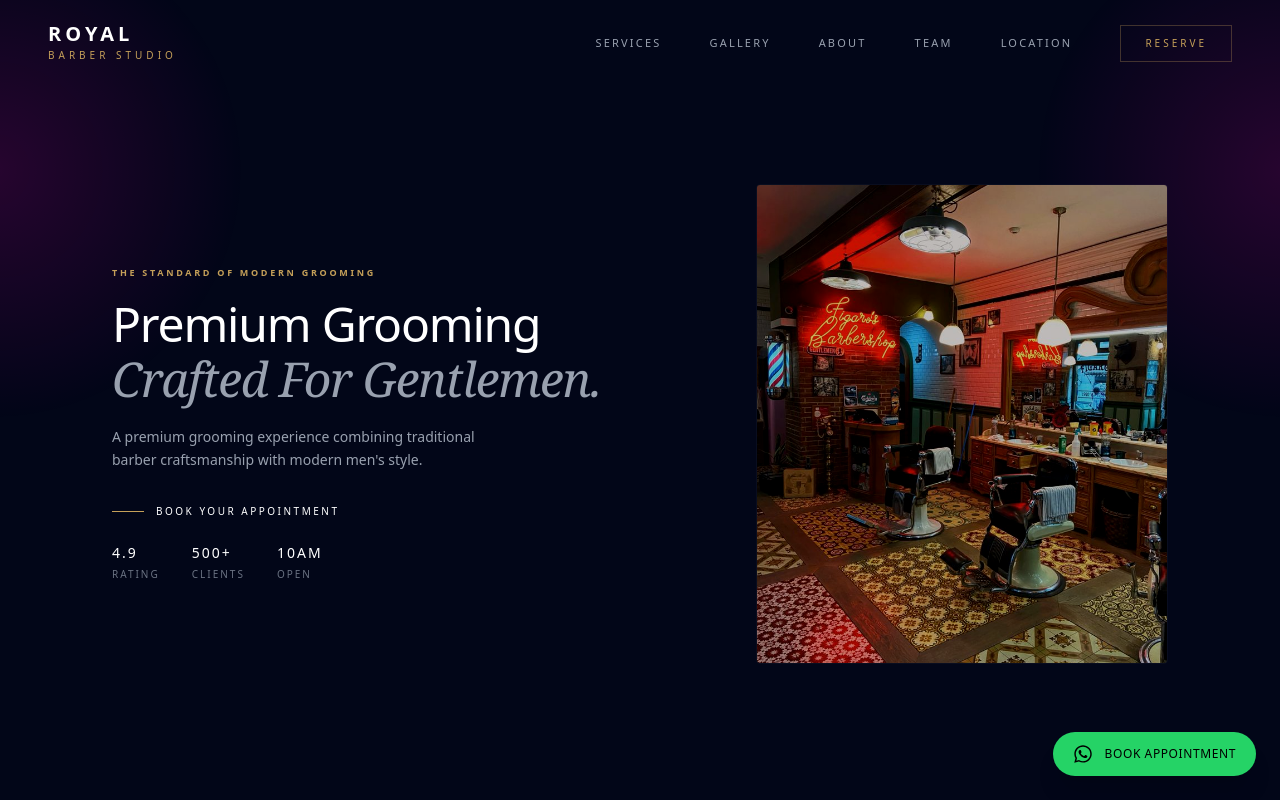
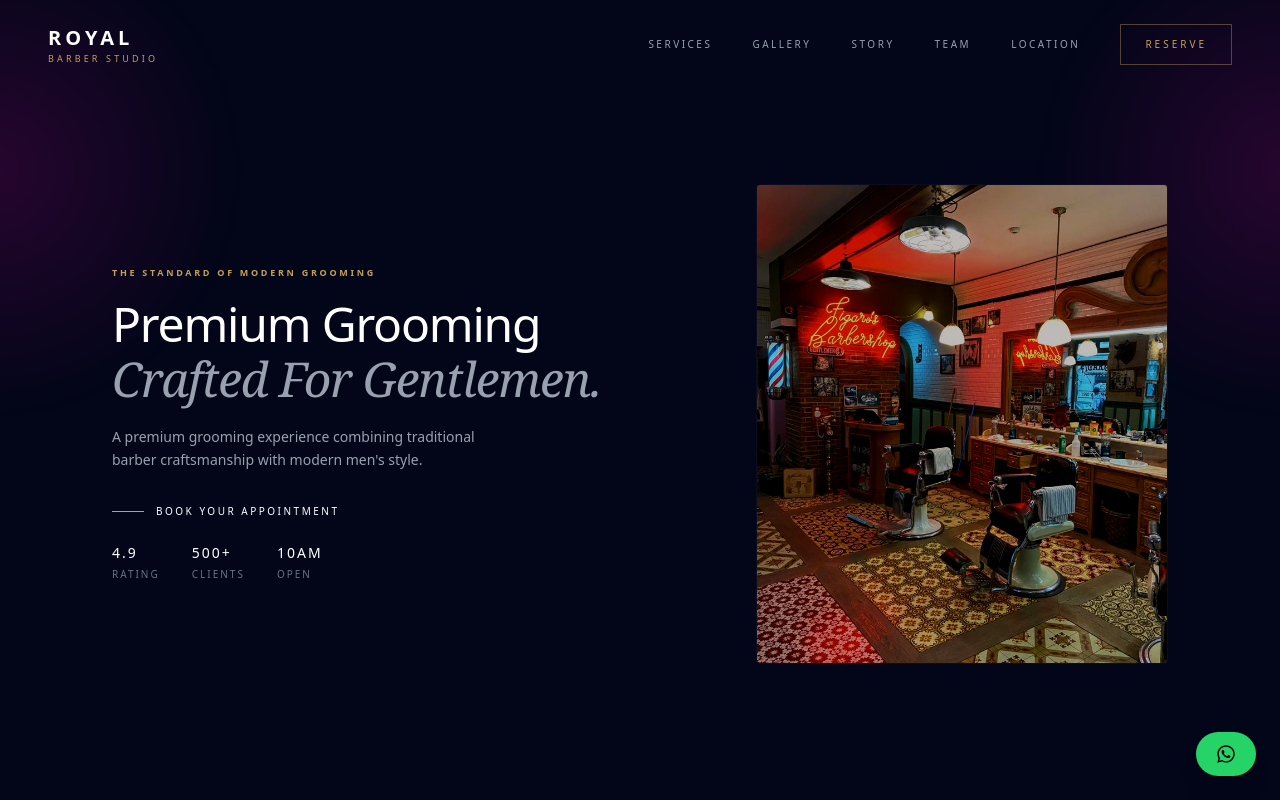
Before and after one commit to AdamAbdallah1/barber-demo, a React (Vite) app: page / in a window 1280 px wide. Shown: the top 800 px of the page. Built offline with nearby package versions, Linux system fonts and the light colour scheme.

Commit message:
Adding last touches

```diff
--- a/src/components/Hero.jsx
+++ b/src/components/Hero.jsx
@@ -4,50 +4,32 @@ import barberData from "../data/barberData";
 const Hero = () => {
   return (
     <section className="relative min-h-[90vh] lg:min-h-screen flex items-center bg-transparent overflow-hidden pt-24 pb-12">
-
       <div className="relative z-10 max-w-6xl mx-auto px-6 lg:px-12 w-full grid lg:grid-cols-12 gap-8 lg:gap-12 items-center">
 
         <div className="lg:col-span-7 z-20">
-
           <motion.div
-            initial={{
-              opacity: 0,
-              y: 15,
-            }}
-            animate={{
-              opacity: 1,
-              y: 0,
-            }}
+            initial={{ opacity: 0, y: 15 }}
+            animate={{ opacity: 1, y: 0 }}
             transition={{
               duration: 0.8,
               ease: [0.25, 1, 0.5, 1],
             }}
           >
-
             <p className="text-[#C5A059] uppercase tracking-[0.3em] text-[9px] font-semibold mb-4">
               {barberData.tagline}
             </p>
 
-
             <h1 className="text-3xl sm:text-4xl lg:text-5xl font-light text-white leading-[1.15] tracking-tight max-w-xl">
-
               Premium Grooming
               <span className="font-serif italic text-gray-400">
                 {" "}Crafted For Gentlemen.
               </span>
-
             </h1>
-
           </motion.div>
 
-
           <motion.p
-            initial={{
-              opacity: 0,
-            }}
-            animate={{
-              opacity: 1,
-            }}
+            initial={{ opacity: 0 }}
+            animate={{ opacity: 1 }}
             transition={{
               duration: 0.8,
               delay: 0.3,
@@ -57,47 +39,32 @@ const Hero = () => {
             {barberData.description}
           </motion.p>
 
-
-
           <motion.div
-            initial={{
-              opacity: 0,
-              y: 10,
-            }}
-            animate={{
-              opacity: 1,
-              y: 0,
-            }}
+            initial={{ opacity: 0, y: 10 }}
+            animate={{ opacity: 1, y: 0 }}
             transition={{
               duration: 0.8,
               delay: 0.5,
             }}
             className="mt-8 flex flex-col gap-6"
           >
-
             <a
               href={barberData.whatsapp}
               target="_blank"
               rel="noopener noreferrer"
               className="group flex items-center gap-3 text-white text-[10px] uppercase tracking-[0.25em] font-medium hover:text-[#C5A059] transition-colors duration-300"
             >
-
               <span className="w-8 h-[1px] bg-[#C5A059] group-hover:w-12 transition-all duration-500 ease-out" />
-
               Book Your Appointment
-
             </a>
 
-
             <div className="flex gap-8 text-gray-500 text-[10px] uppercase tracking-[0.2em]">
-
               <div>
                 <span className="block text-white text-sm mb-1">
                   4.9
                 </span>
                 Rating
               </div>
-
 
               <div>
                 <span className="block text-white text-sm mb-1">
@@ -106,34 +73,20 @@ const Hero = () => {
                 Clients
               </div>
 
-
               <div>
                 <span className="block text-white text-sm mb-1">
                   10AM
                 </span>
                 Open
               </div>
-
             </div>
-
           </motion.div>
-
-
         </div>
 
-
-
         <div className="lg:col-span-5 relative h-[380px] sm:h-[450px] lg:h-[480px] w-full overflow-hidden rounded-sm border border-white/[0.03]">
-
           <motion.img
-            initial={{
-              scale: 1.05,
-              opacity: 0,
-            }}
-            animate={{
-              scale: 1,
-              opacity: 1,
-            }}
+            initial={{ opacity: 0, scale: 1.05 }}
+            animate={{ opacity: 1, scale: 1 }}
             transition={{
               duration: 1.2,
               ease: "easeOut",
@@ -142,12 +95,9 @@ const Hero = () => {
             alt={barberData.name}
             className="absolute inset-0 w-full h-full object-cover filter brightness-[0.8] contrast-[1.05]"
           />
-
         </div>
 
-
       </div>
-
     </section>
   );
 };
--- a/src/components/Navbar.jsx
+++ b/src/components/Navbar.jsx
@@ -4,153 +4,294 @@ import { HiOutlineMenu, HiOutlineX } from "react-icons/hi";
 import barberData from "../data/barberData";
 
 const links = [
-  { name: "Services", href: "#services" },
-  { name: "Gallery", href: "#gallery" },
-  { name: "About", href: "#about" },
-  { name: "Team", href: "#team" },
-  { name: "Location", href: "#location" },
+  {
+    name: "Services",
+    href: "#services",
+  },
+  {
+    name: "Gallery",
+    href: "#gallery",
+  },
+  {
+    name: "Story",
+    href: "#about",
+  },
+  {
+    name: "Team",
+    href: "#team",
+  },
+  {
+    name: "Location",
+    href: "#location",
+  },
 ];
 
+
 const Navbar = () => {
-  const [menuOpen, setMenuOpen] = useState(false);
-  const [scrolled, setScrolled] = useState(false);
 
-  useEffect(() => {
-    const handleScroll = () => {
-      setScrolled(window.scrollY > 50);
+  const [menuOpen,setMenuOpen] = useState(false);
+  const [scrolled,setScrolled] = useState(false);
+
+
+  useEffect(()=>{
+
+    const handleScroll = () =>{
+      setScrolled(window.scrollY > 40);
     };
 
-    window.addEventListener("scroll", handleScroll);
 
-    return () => {
-      window.removeEventListener("scroll", handleScroll);
-    };
-  }, []);
+    window.addEventListener(
+      "scroll",
+      handleScroll
+    );
+
+
+    return ()=>window.removeEventListener(
+      "scroll",
+      handleScroll
+    );
+
+  },[]);
+
+
 
   return (
+
     <nav
-      className={`fixed top-0 left-0 w-full z-50 transition-all duration-500 ${
-        scrolled
-          ? "backdrop-blur-xl border-b border-white/[0.02] py-4"
-          : "bg-transparent py-6"
-      }`}
+      className={`
+        fixed
+        top-0
+        left-0
+        w-full
+        z-50
+        transition-all
+        duration-500
+        ${
+          scrolled
+          ?
+          "backdrop-blur-xl bg-[#0a0a0c]/70 border-b border-white/[0.05] py-4"
+          :
+          "bg-transparent py-6"
+        }
+      `}
     >
-      <div className="max-w-7xl mx-auto px-6 lg:px-12 flex items-center justify-between">
 
-        <a href="#" className="flex flex-col z-50 relative">
-          <span className="text-white text-xl font-bold tracking-[0.2em] uppercase leading-none">
+      <div className="
+        max-w-7xl
+        mx-auto
+        px-6
+        lg:px-12
+        flex
+        items-center
+        justify-between
+      ">
+
+
+        <a href="#" className="flex flex-col">
+
+          <span className="
+            text-white
+            text-xl
+            font-semibold
+            tracking-[0.2em]
+            uppercase
+          ">
             {barberData.shortName}
           </span>
 
-          <span className="text-[#C5A059] text-[10px] tracking-[0.4em] uppercase mt-1">
-            {barberData.name.replace(barberData.shortName, "").trim() || "Barber Club"}
+
+          <span className="
+            text-[#C5A059]
+            text-[9px]
+            tracking-[0.35em]
+            uppercase
+          ">
+            Barber Studio
           </span>
+
         </a>
 
 
-        <div className="hidden lg:flex items-center gap-12">
 
-          {links.map((link) => (
-            <a
-              key={link.name}
-              href={link.href}
-              className="text-[11px] uppercase tracking-[0.2em] text-gray-400 hover:text-white transition-colors duration-500"
-            >
-              {link.name}
-            </a>
-          ))}
+        <div className="
+          hidden
+          lg:flex
+          items-center
+          gap-10
+        ">
+
+
+          {
+            links.map(link=>(
+
+              <a
+                key={link.name}
+                href={link.href}
+                className="
+                  text-[10px]
+                  uppercase
+                  tracking-[0.25em]
+                  text-gray-400
+                  hover:text-white
+                  transition-colors
+                "
+              >
+                {link.name}
+              </a>
+
+            ))
+          }
+
 
 
           <a
             href={barberData.whatsapp}
             target="_blank"
             rel="noopener noreferrer"
-            className="border border-[#C5A059]/30 text-[#C5A059] px-6 py-2.5 text-[10px] tracking-[0.3em] uppercase hover:bg-[#C5A059] hover:text-black transition-all duration-500"
+            className="
+              border
+              border-[#C5A059]/40
+              text-[#C5A059]
+              px-6
+              py-3
+              text-[10px]
+              uppercase
+              tracking-[0.3em]
+              hover:bg-[#C5A059]
+              hover:text-black
+              transition-all
+            "
           >
             Reserve
           </a>
 
+
         </div>
 
 
+
+
         <button
-          onClick={() => setMenuOpen(!menuOpen)}
-          className="lg:hidden text-white z-50 relative"
+          onClick={()=>setMenuOpen(!menuOpen)}
+          className="
+            lg:hidden
+            text-white
+          "
         >
-          {menuOpen ? (
-            <HiOutlineX className="w-7 h-7" />
-          ) : (
-            <HiOutlineMenu className="w-7 h-7" />
-          )}
+
+          {
+            menuOpen
+            ?
+            <HiOutlineX className="w-7 h-7"/>
+            :
+            <HiOutlineMenu className="w-7 h-7"/>
+          }
+
         </button>
+
 
       </div>
 
 
+
+
+
       <AnimatePresence>
-        {menuOpen && (
+
+      {
+        menuOpen && (
 
           <motion.div
-            initial={{ opacity: 0, y: "-100%" }}
-            animate={{ opacity: 1, y: 0 }}
-            exit={{ opacity: 0, y: "-100%" }}
+
+            initial={{
+              opacity:0,
+              y:"-100%"
+            }}
+
+            animate={{
+              opacity:1,
+              y:0
+            }}
+
+            exit={{
+              opacity:0,
+              y:"-100%"
+            }}
+
             transition={{
-              duration: 0.6,
-              ease: [0.22, 1, 0.36, 1],
+              duration:0.5
             }}
-            className="fixed inset-0 bg-[#0a0a0c] flex flex-col items-center justify-center space-y-8 z-40"
+
+            className="
+              fixed
+              inset-0
+              bg-[#0a0a0c]
+              flex
+              flex-col
+              items-center
+              justify-center
+              gap-10
+              lg:hidden
+            "
+
           >
 
-            {links.map((link, i) => (
+            {
+              links.map(link=>(
 
-              <motion.a
-                key={link.name}
-                initial={{
-                  opacity: 0,
-                  y: 20,
-                }}
-                animate={{
-                  opacity: 1,
-                  y: 0,
-                }}
-                transition={{
-                  delay: 0.1 + i * 0.1,
-                }}
-                href={link.href}
-                onClick={() => setMenuOpen(false)}
-                className="text-2xl uppercase tracking-[0.3em] text-white hover:text-[#C5A059] transition-colors"
-              >
-                {link.name}
-              </motion.a>
+                <a
 
-            ))}
+                  key={link.name}
+
+                  href={link.href}
+
+                  onClick={()=>setMenuOpen(false)}
+
+                  className="
+                    text-white
+                    text-xl
+                    uppercase
+                    tracking-[0.3em]
+                  "
+
+                >
+                  {link.name}
+                </a>
+
+              ))
+            }
 
 
-            <motion.a
-              initial={{
-                opacity: 0,
-              }}
-              animate={{
-                opacity: 1,
-              }}
-              transition={{
-                delay: 0.6,
-              }}
+            <a
               href={barberData.whatsapp}
-              className="mt-8 text-[#C5A059] uppercase tracking-[0.3em] text-sm border-b border-[#C5A059] pb-1"
+              className="
+                mt-6
+                bg-[#C5A059]
+                text-black
+                px-8
+                py-4
+                text-xs
+                uppercase
+                tracking-[0.25em]
+              "
             >
-              Book Direct
-            </motion.a>
+              Book Appointment
+            </a>
 
 
           </motion.div>
 
-        )}
+        )
+      }
 
       </AnimatePresence>
 
+
     </nav>
+
   );
+
 };
 
+
 export default Navbar;
--- a/src/components/WhatsAppButton.jsx
+++ b/src/components/WhatsAppButton.jsx
@@ -30,7 +30,6 @@ const WhatsAppButton = () => {
       "
     >
       <FaWhatsapp className="w-5 h-5" />
-      Book Appointment
     </a>
   );
 };
```
